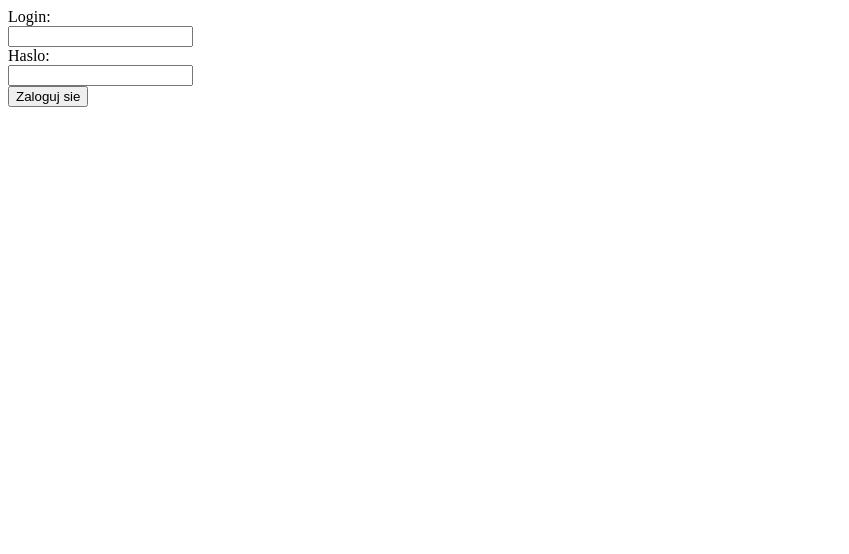
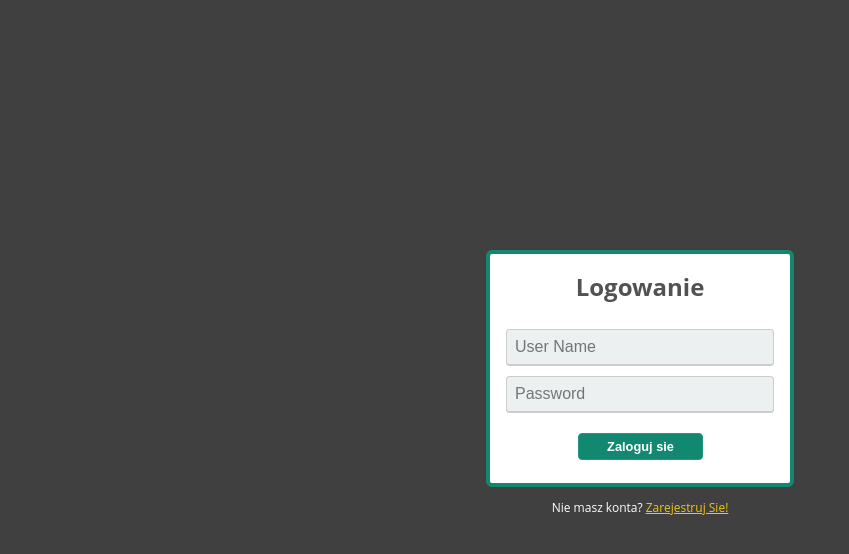
Before and after one commit to s24717/projekt_php, a PHP site: page /logowanie.php in a window 1280 px wide. Shown: the top 554 px of the page, without its empty margins (0-849 px from the left). Run offline with PHP 8.4, Linux system fonts and the light colour scheme.

Commit message:
7
layout do logowania

```diff
--- /dev/null
+++ b/css/login.css
@@ -0,0 +1,70 @@
+body{
+    font-family: 'Open Sans', sans-serif;
+    background-color: #404040;
+    margin: 0 auto 0 auto;
+    width:100%;
+    text-align:center;
+    margin: 20px 0px 20px 0px;
+  }
+  p{
+    font-size:12px;
+    text-decoration: none;
+    color:#ffffff;
+  }
+  h1{
+    font-size:1.5em;
+    color:#525252;
+  }
+  .box{
+
+    background:white;
+    width:300px;
+    border-radius:6px;
+    margin: 0 auto 0 auto;
+    padding:0px 0px 70px 0px;
+    border: #128870 4px solid;
+  }
+  .username{
+    background:#ecf0f1;
+    border: #ccc 1px solid;
+    border-bottom: #ccc 2px solid;
+    padding: 8px;
+    width:250px;
+    color:#AAAAAA;
+    margin-top:10px;
+    font-size:1em;
+    border-radius:4px;
+  }
+  .submit{
+    background: #128870;
+    width:125px;
+    padding-top:5px;
+    padding-bottom:5px;
+    color:white;
+    border-radius:4px;
+    border: #239981 1px solid;
+    margin-top:20px;
+    margin-bottom:20px;
+    float:left;
+    margin-left:88px;
+    font-weight:800;
+    font-size:0.8em;
+  }
+  .button:hover{
+    background:#2CC06B;
+  }
+  .fpwd{
+      color:#f1c40f;
+      text-decoration: underline;
+  }
+ #absoluteCenteredDiv{
+      position: absolute;
+      top:0;
+      bottom: 0;
+      left: 0;
+      right: 0;
+      margin: auto;
+      width:400px;
+      height: 300px;
+      text-align: center;
+ }
--- a/logowanie.php
+++ b/logowanie.php
@@ -15,24 +15,56 @@
 	<meta name="description" content="Serwis poświęcony sklepowi internetowemu i zaliczeniu projektu php" />
 	<meta name="keywords" content="sklep,internetowy,market,zakupy" />
 	<meta http-equiv="X-UA-Compatible" content="IE=edge,chrome=1" />
+    <link rel="stylesheet" href="css/login.css" type="text/css" />
 </head>
 
 <body>
 
-    <form action="zaloguj.php" method="post">
-    Login: <br/><input type="text" name="login"/> <br/>
-    Haslo: <br/><input type="password" name="haslo"/> <br/>
-    <input type="submit" value="Zaloguj sie" />
-    </form>
 
 
+    <div id="absoluteCenteredDiv">
+        <div class="box">
+            <form action="zaloguj.php" method="post">
+
+                <h1>Logowanie</h1>
+                <input class="username" name="login" type="text" placeholder="User Name">
+                <input class="username" name="haslo" type="password" placeholder="Password">
+                <input type="submit" value="Zaloguj sie" class="submit"/>
+
+            </form>
                 <?php
                 if(isset($_SESSION['blad']))
                 {
                     echo $_SESSION['blad'];
+                    unset($_SESSION['blad']);
                 }
 
                 ?>
+        </div>
+        <p>Nie masz konta? <a class="fpwd" href="#">Zarejestruj Sie!</a></p>
+    </div>
+
+
+
+
+
+
+    <!-- <div id="absoluteCenteredDiv">
+        <form action="zaloguj.php" method="post">
+            <div class="box">
+                <h1>Login Form</h1>
+                <input class="username" name="username" type="text" placeholder="User Name">
+                <input class="username" name="username" type="password" placeholder="Password">
+                <input type="submit" value="Zaloguj sie" class="submit"/>
+            </div>
+        </form>
+
+        <p>Forgot your password? <a class="fpwd" href="#">Click Here!</a></p>
+    </div> -->
+
+
+
+
 
 
 </body>
--- a/zaloguj.php
+++ b/zaloguj.php
@@ -23,7 +23,7 @@
         $login = htmlentities($login, ENT_QUOTES, "UTF-8");
 		$haslo = htmlentities($haslo, ENT_QUOTES, "UTF-8");
 
-        $sql = "SELECT * FROM uzytkownicy WHERE user='$login' AND pass='$haslo'";
+
 
         if ($rezultat = @$polaczenie->query(
             sprintf("SELECT * FROM uzytkownicy WHERE user='%s' AND pass='%s'",
```
Lines whose indentation alone changed are shown as unchanged.
